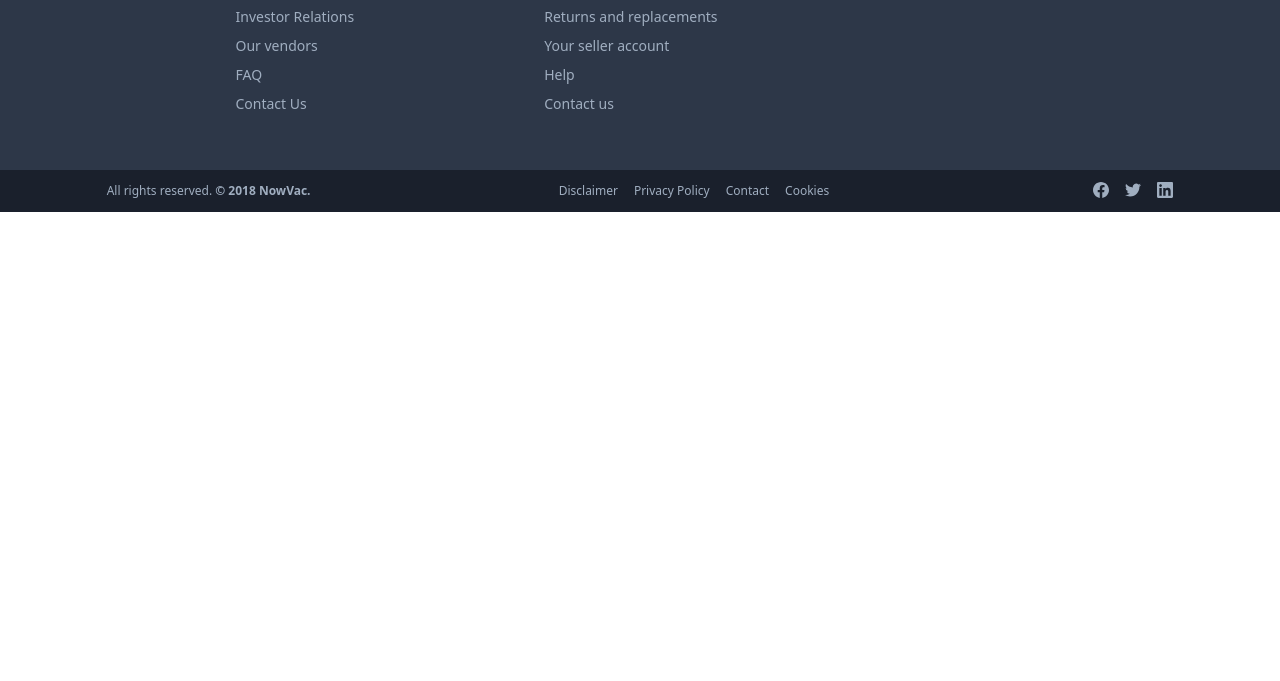
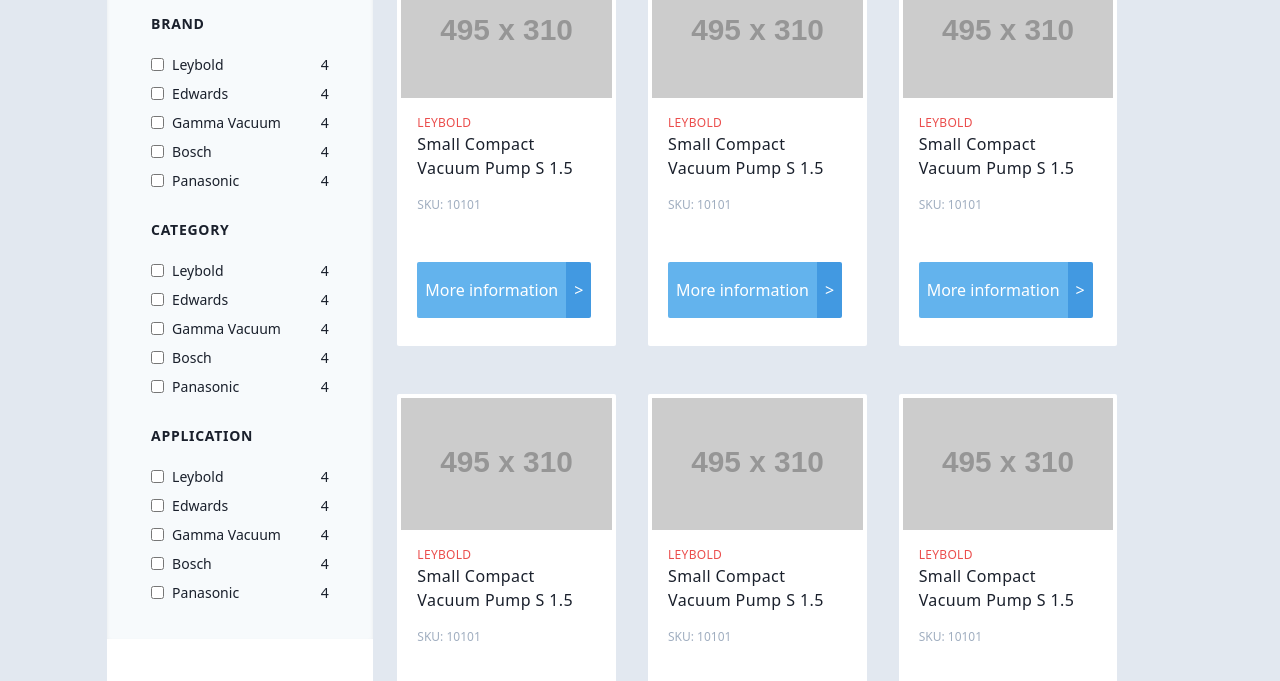
Before and after one commit to dlwhybris/nowvac-tailwind-gatsby, a Gatsby site: page /product-list in a window 1280 px wide. Shown: the part 419-1100 px from the top of the page. Before the commit the page ends 800 px from the top, so only its background shows below. Built offline with nearby package versions, Linux system fonts and the light colour scheme; Gatsby itself is replaced by a stand-in of ours; placeholder pictures from the web are drawn by us.

Commit message:
Basic product list page

```diff
--- /dev/null
+++ b/src/components/FacetContainer.js
@@ -0,0 +1,22 @@
+import React, { Component } from "react"
+import FacetFilters from "./FacetFilters"
+import FacetOptions from "./FacetOptions"
+
+export default class FacetContainer extends Component {
+  render() {
+    return (
+      <div className="">
+        <div className="shadow-lg">
+          <div className="w-8/12 mx-auto pt-8 pb-2">
+            <FacetFilters />
+          </div>
+        </div>
+        <div className="bg-gray-100 shadow-inner ">
+          <div className="w-8/12 mx-auto pt-8 pb-2">
+            <FacetOptions />
+          </div>
+        </div>
+      </div>
+    )
+  }
+}
--- /dev/null
+++ b/src/components/FacetFilteredValue.js
@@ -0,0 +1,15 @@
+import React, { Component } from "react"
+
+export default class FacetFilteredValue extends Component {
+  render() {
+    const filterValue = this.props.filterValue
+    return (
+      <li className="mb-2 px-2 py-1 bg-gray-200 rounded-lg w-auto hover:bg-gray-400">
+        <div className="flex text-sm font-normal tracking-wide">
+          <p>{filterValue}</p>
+          <p className="ml-2">x</p>
+        </div>
+      </li>
+    )
+  }
+}
--- /dev/null
+++ b/src/components/FacetFilters.js
@@ -0,0 +1,23 @@
+import React, { Component } from "react"
+import FacetFilteredValue from "./FacetFilteredValue"
+
+export default class FacetFilters extends Component {
+  render() {
+    return (
+      <div>
+        <div className="flex items-center justify-start">
+          <h2 className="font-semibold text-lg tracking-wide">Filtered by</h2>
+          <p className="ml-2 px-2 py-1 bg-gray-200 rounded-lg text-xs">3</p>
+        </div>
+        <ul className="mt-4">
+          <FacetFilteredValue filterValue="Edwards" />
+          <FacetFilteredValue filterValue="Dry Compressing" />
+          <FacetFilteredValue filterValue="Panasonic" />
+        </ul>
+        <button className="block text-gray-600 text-xs mt-6 font-semibold">
+          Reset all
+        </button>
+      </div>
+    )
+  }
+}
--- /dev/null
+++ b/src/components/FacetOptionGroup.js
@@ -0,0 +1,31 @@
+import React, { Component } from "react"
+
+export default class FacetOptionGroup extends Component {
+  render() {
+    const { title, options } = this.props
+    return (
+      <div>
+        <div className="flex items-center justify-start">
+          <h2 className="font-bold text-sm tracking-wide uppercase tracking-wider hover:text-peach-500">
+            {title}
+          </h2>
+        </div>
+        <ul className="mt-4 mb-6">
+          {options.map(option => (
+            <li
+              key={option}
+              className="font-normal text-sm py-1 flex items-center justify-between"
+            >
+              <div className="flex items-center">
+                <input type="checkbox" className="border-black border-2" />
+                <p className="ml-2">{option}</p>
+              </div>
+              <p className="">4</p>
+            </li>
+          ))}
+          {}
+        </ul>
+      </div>
+    )
+  }
+}
--- /dev/null
+++ b/src/components/FacetOptions.js
@@ -0,0 +1,21 @@
+import React, { Component } from "react"
+import FacetOptionGroup from "./FacetOptionGroup"
+
+export default class FacetOptions extends Component {
+  render() {
+    const facetOptionValues = [
+      "Leybold",
+      "Edwards",
+      "Gamma Vacuum",
+      "Bosch",
+      "Panasonic",
+    ]
+    return (
+      <div>
+        <FacetOptionGroup options={facetOptionValues} title="Brand" />
+        <FacetOptionGroup options={facetOptionValues} title="Category" />
+        <FacetOptionGroup options={facetOptionValues} title="Application" />
+      </div>
+    )
+  }
+}
--- /dev/null
+++ b/src/components/ProductGrid.js
@@ -0,0 +1,52 @@
+import React, { Component } from "react"
+import ProductGridItem from "./ProductGridItem"
+
+export default class ProductGrid extends Component {
+  render() {
+    return (
+      <div className="pt-8 pb-2 px-6">
+        <h3 className="uppercase text-gray-600 font-semibold text-sm tracking-wider">
+          Products / Vacuum pumps
+        </h3>
+        <h1 className="text-3xl">nXDS Scroll Pumps</h1>
+        <p className="text-gray-700 tracking-wider text-sm pt-4 pb-8">
+          nXDS improves on legacy XDS pumps by offering increased pumping
+          speeds, combined with lower ultimate pressures, lower power
+          consumption and lower noise. Gas ballast allows for pumping of
+          condensable vapours including, water, solvents, dilute acids and
+          bases.
+        </p>
+        {/* add pagination and icons */}
+        <div className="flex flex-wrap justify-between">
+          <div className="w-1/3 mb-12">
+            <ProductGridItem />
+          </div>
+          <div className="w-1/3 mb-12">
+            <ProductGridItem />
+          </div>
+          <div className="w-1/3 mb-12">
+            <ProductGridItem />
+          </div>
+          <div className="w-1/3 mb-12">
+            <ProductGridItem />
+          </div>
+          <div className="w-1/3 mb-12">
+            <ProductGridItem />
+          </div>
+          <div className="w-1/3 mb-12">
+            <ProductGridItem />
+          </div>
+          <div className="w-1/3 mb-12">
+            <ProductGridItem />
+          </div>
+          <div className="w-1/3 mb-12">
+            <ProductGridItem />
+          </div>
+          <div className="w-1/3 mb-12">
+            <ProductGridItem />
+          </div>
+        </div>
+      </div>
+    )
+  }
+}
--- /dev/null
+++ b/src/components/ProductGridItem.js
@@ -0,0 +1,28 @@
+import React, { Component } from "react"
+
+export default class ProductGridItem extends Component {
+  render() {
+    return (
+      <div className="bg-white p-1 mr-8 rounded-sm">
+        <img className="bg-cover" src="http://placehold.it/495x310" alt="" />
+        <section className="px-4 py-4">
+          <p className="text-peach-500 uppercase tracking-wide text-xs font-normal">
+            Leybold
+          </p>
+          <h4 className="text-base font-normal tracking-wide">
+            Small Compact Vacuum Pump S 1.5
+          </h4>
+          <p className="text-gray-500 uppercase text-xs pt-4">SKU: 10101</p>
+          <button className="flex items-center text-white mt-12 mb-2">
+            <div className="bg-blue-400 hover:bg-peach-400 text-center font-medium py-4 px-2 rounded-l-sm">
+              More information
+            </div>
+            <div className="bg-blue-500 hover:bg-peach-500 py-4 px-2 rounded-r-sm">
+              >
+            </div>
+          </button>
+        </section>
+      </div>
+    )
+  }
+}
--- a/src/components/header.js
+++ b/src/components/header.js
@@ -5,7 +5,7 @@
 
 function Header() {
   return (
-    <header>
+    <header className="shadow-lg border-b-4 border-gray-200">
       <HeaderInfo />
       <HeaderMeta />
       <HeaderMain />
--- a/src/pages/product-list.js
+++ b/src/pages/product-list.js
@@ -1,19 +1,24 @@
 import React from "react"
 import Layout from "../components/layout"
 import SEO from "../components/seo"
-import Hero from "../components/Hero"
-import VendorCarousel from "../components/VendorCarousel"
-import Recommendations from "../components/Recommendations"
-import VideoBlock from "../components/VideoBlock"
-import StoryCarousel from "../components/StoryCarousel"
-import ContactBlock from "../components/ContactBlock"
+import FacetContainer from "../components/FacetContainer"
+import ProductGrid from "../components/ProductGrid"
 
 class ProductListPage extends React.Component {
   render() {
     return (
       <Layout location={this.props.location}>
         <SEO title="Homepage" />
-        <main className="w-full xl:xl:w-10/12 mx-2 xl:mx-auto text-gray-900 antialiased border-red-500 border-2 h-20"></main>
+        <main className="text-gray-900 antialiased bg-gray-300 w-full">
+          <div className="xl:w-10/12 mx-2 xl:mx-auto flex flex-col lg:flex-row">
+            <div className="lg:w-3/12 bg-white">
+              <FacetContainer />
+            </div>
+            <div className="lg:w-9/12">
+              <ProductGrid />
+            </div>
+          </div>
+        </main>
       </Layout>
     )
   }
```
